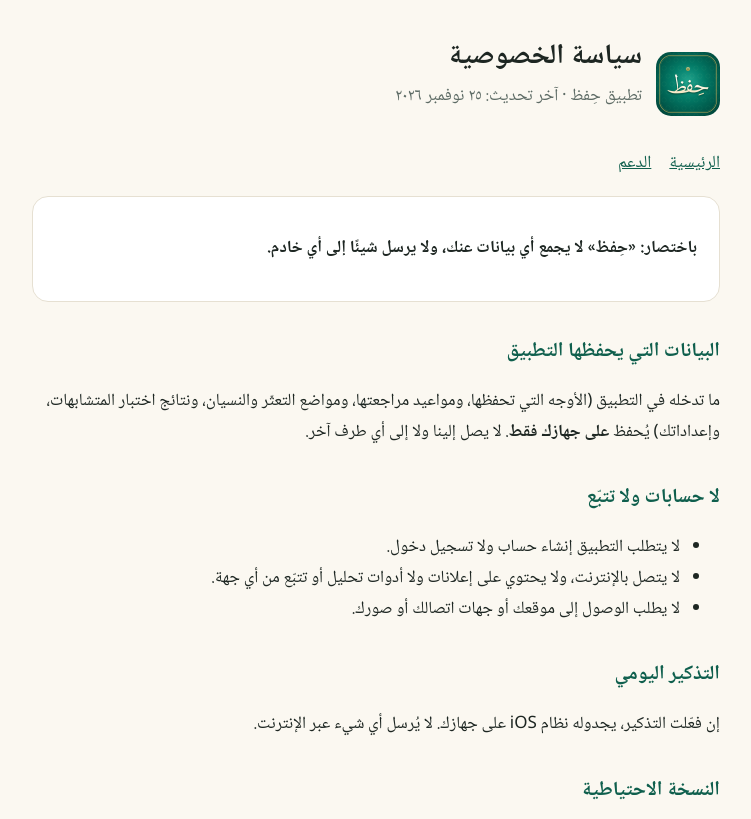
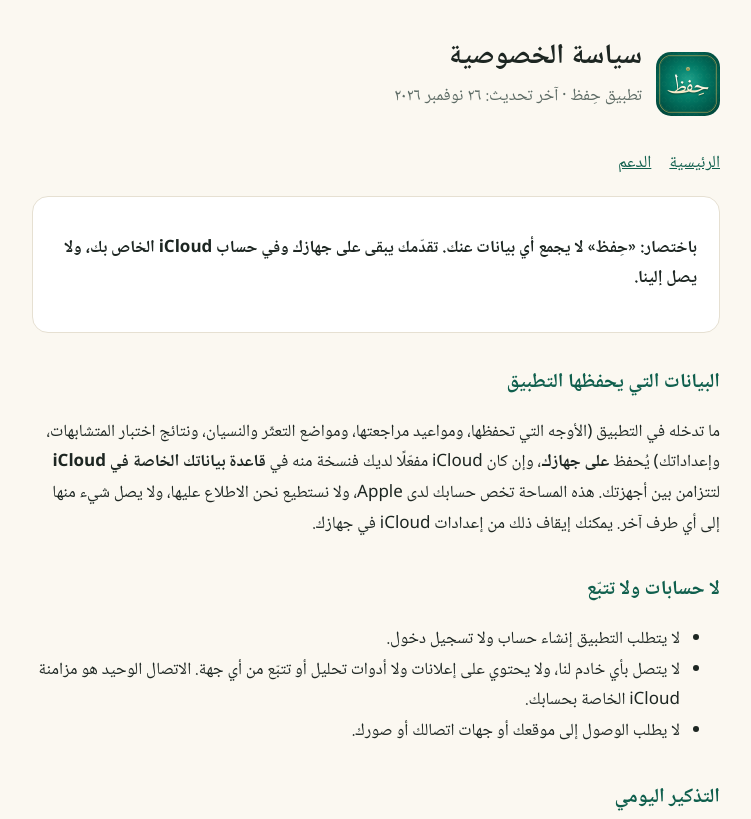
Before and after one commit to ibrahim66x1-byte/apps, a plain HTML site: page privacy.html in a window 1280 px wide. Shown: the top 819 px of the page, without its empty margins (264-1015 px from the left). Drawn offline with Linux system fonts and the light colour scheme.

Commit message:
Hifz: mention iCloud sync in privacy and support pages

```diff
--- a/privacy.html
+++ b/privacy.html
@@ -10,21 +10,21 @@
 <main>
   <header>
     <img src="icon.png" alt="">
-    <div><h1>سياسة الخصوصية</h1><p class="sub">تطبيق حِفظ · آخر تحديث: ٢٥ نوفمبر ٢٠٢٦</p></div>
+    <div><h1>سياسة الخصوصية</h1><p class="sub">تطبيق حِفظ · آخر تحديث: ٢٦ نوفمبر ٢٠٢٦</p></div>
   </header>
   <nav><a href="index.html">الرئيسية</a><a href="support.html">الدعم</a></nav>
 
   <div class="card">
-    <p><b>باختصار: «حِفظ» لا يجمع أي بيانات عنك، ولا يرسل شيئًا إلى أي خادم.</b></p>
+    <p><b>باختصار: «حِفظ» لا يجمع أي بيانات عنك. تقدّمك يبقى على جهازك وفي حساب iCloud الخاص بك، ولا يصل إلينا.</b></p>
   </div>
 
   <h2>البيانات التي يحفظها التطبيق</h2>
-  <p>ما تدخله في التطبيق (الأوجه التي تحفظها، ومواعيد مراجعتها، ومواضع التعثّر والنسيان، ونتائج اختبار المتشابهات، وإعداداتك) يُحفظ <b>على جهازك فقط</b>. لا يصل إلينا ولا إلى أي طرف آخر.</p>
+  <p>ما تدخله في التطبيق (الأوجه التي تحفظها، ومواعيد مراجعتها، ومواضع التعثّر والنسيان، ونتائج اختبار المتشابهات، وإعداداتك) يُحفظ <b>على جهازك</b>، وإن كان iCloud مفعّلًا لديك فنسخة منه في <b>قاعدة بياناتك الخاصة في iCloud</b> لتتزامن بين أجهزتك. هذه المساحة تخص حسابك لدى Apple، ولا نستطيع نحن الاطلاع عليها، ولا يصل شيء منها إلى أي طرف آخر. يمكنك إيقاف ذلك من إعدادات iCloud في جهازك.</p>
 
   <h2>لا حسابات ولا تتبّع</h2>
   <ul>
     <li>لا يتطلب التطبيق إنشاء حساب ولا تسجيل دخول.</li>
-    <li>لا يتصل بالإنترنت، ولا يحتوي على إعلانات ولا أدوات تحليل أو تتبّع من أي جهة.</li>
+    <li>لا يتصل بأي خادم لنا، ولا يحتوي على إعلانات ولا أدوات تحليل أو تتبّع من أي جهة. الاتصال الوحيد هو مزامنة iCloud الخاصة بحسابك.</li>
     <li>لا يطلب الوصول إلى موقعك أو جهات اتصالك أو صورك.</li>
   </ul>
 
@@ -47,7 +47,7 @@
 
   <div class="en">
     <h2>Privacy Policy (English)</h2>
-    <p><b>Hifz collects no data about you and sends nothing to any server.</b> Everything you enter (memorized pages, review schedule, marked mistakes, quiz results, settings) stays on your device. The app has no accounts, no network access, no ads, no analytics and no tracking. Daily reminders are scheduled locally by iOS. Backup files are created only when you ask, and you decide where they go. Apple may share anonymous crash reports with us if you allow it in your device settings. Contact: <a href="mailto:ibrahim.apps.dev@gmail.com">ibrahim.apps.dev@gmail.com</a>. Last updated 25 November 2026.</p>
+    <p><b>Hifz collects no data about you.</b> Everything you enter (memorized pages, review schedule, marked mistakes, quiz results, settings) stays on your device and, if iCloud is on, in your own private iCloud database so it syncs across your devices; we cannot access it. The app has no accounts, no servers of ours, no ads, no analytics and no tracking. Daily reminders are scheduled locally by iOS. Backup files are created only when you ask, and you decide where they go. Apple may share anonymous crash reports with us if you allow it in your device settings. Contact: <a href="mailto:ibrahim.apps.dev@gmail.com">ibrahim.apps.dev@gmail.com</a>. Last updated 26 November 2026.</p>
   </div>
 </main>
 </body>
```
Also changed, not shown: index.html (+1 -1 lines), support.html (+3 -2 lines).
